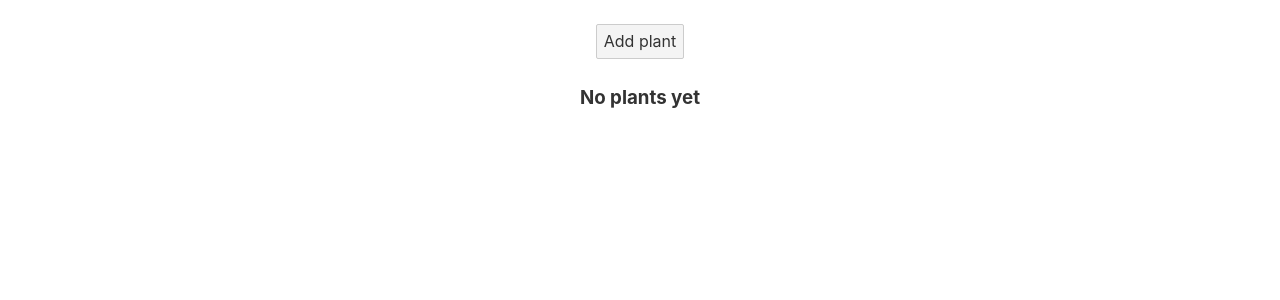
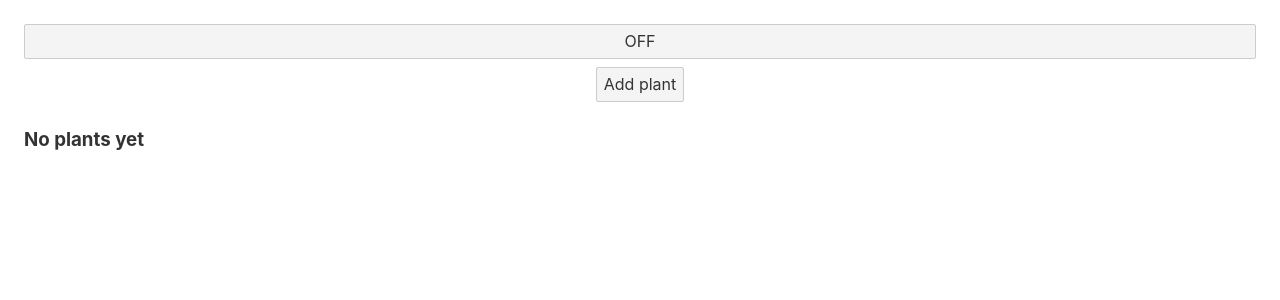
Before and after one commit to fviaren/plants-list, a Svelte app: page / in a window 1280 px wide. Shown: the top 300 px of the page. Built offline with nearby package versions, Linux system fonts and the light colour scheme.

Commit message:
add reminders on/off toggle

```diff
--- a/src/App.svelte
+++ b/src/App.svelte
@@ -1,6 +1,7 @@
 <script>
 	import PlantsList from './PlantsList.svelte'
 
+	let remindersOn = Boolean(localStorage.getItem('remindersOn'));
 	let plants = JSON.parse(localStorage.getItem('plants')) || [];
 
 	function onPlantsChanged(newPlantsList) {
@@ -8,15 +9,30 @@
 		localStorage.setItem('plants', JSON.stringify(plants));
 	}
 
+	async function toggleReminders() {
+		if (remindersOn) {
+			remindersOn = false;
+		} else {
+			const permission = await Notification.requestPermission();
+
+			if (permission === 'granted') {
+				remindersOn = true;
+			}
+		}
+
+		localStorage.setItem('remindersOn', remindersOn);
+	};
 </script>
 
 <main>
+	<button on:click={toggleReminders}>{remindersOn ? 'ON' : 'OFF'}</button>
 	<PlantsList plants={plants} plantsChangedCallback={onPlantsChanged}></PlantsList>
 </main>
 
 <style>
 	main {
 		display: flex;
+		flex-direction: column;
 		justify-content: center;
 		padding: 1em;
 		margin: 0 auto;
```
